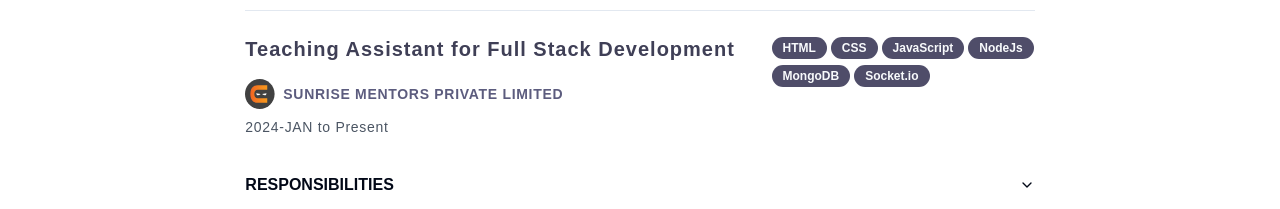
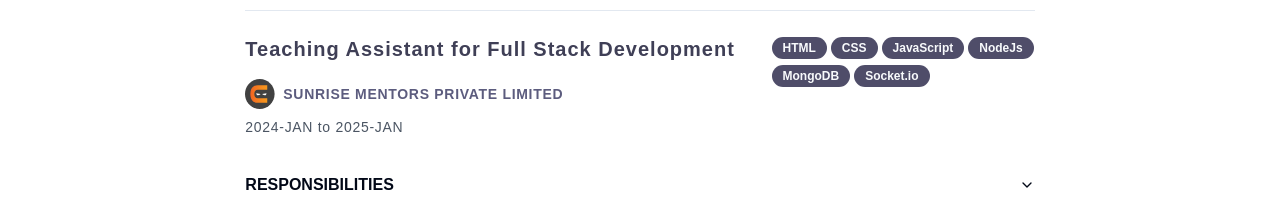
Before and after one commit to Mr-R-e-X/explore-me, a Next.js app: page / in a window 1280 px wide. Shown: the part 2088-2297 px from the top of the page. Built offline with nearby package versions, Linux system fonts and the light colour scheme.

Commit message:
exp updated

```diff
--- a/src/components/custom/Experience.tsx
+++ b/src/components/custom/Experience.tsx
@@ -111,7 +111,7 @@ const Experience = () => {
               SUNRISE MENTORS PRIVATE LIMITED
             </div>
             <p className="text-sm tracking-wider text-[#5c5c7e] text-center lg:text-start">
-              <span className="text-gray-600">2024-JAN to Present</span>
+              <span className="text-gray-600">2024-JAN to 2025-JAN</span>
             </p>
           </div>
           <div className="flex flex-row flex-wrap justify-center lg:justify-start items-center gap-1 mt-2 lg:mt-0 lg:w-1/3 h-max">
```
